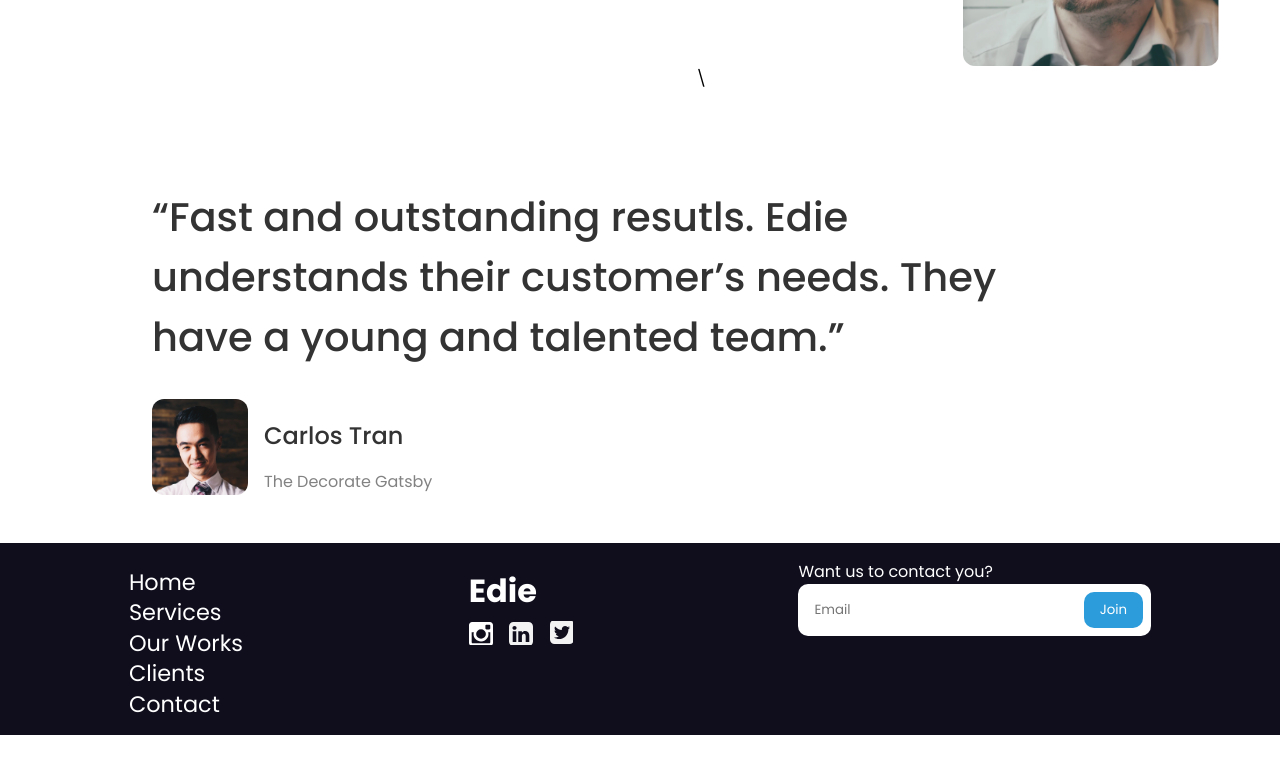
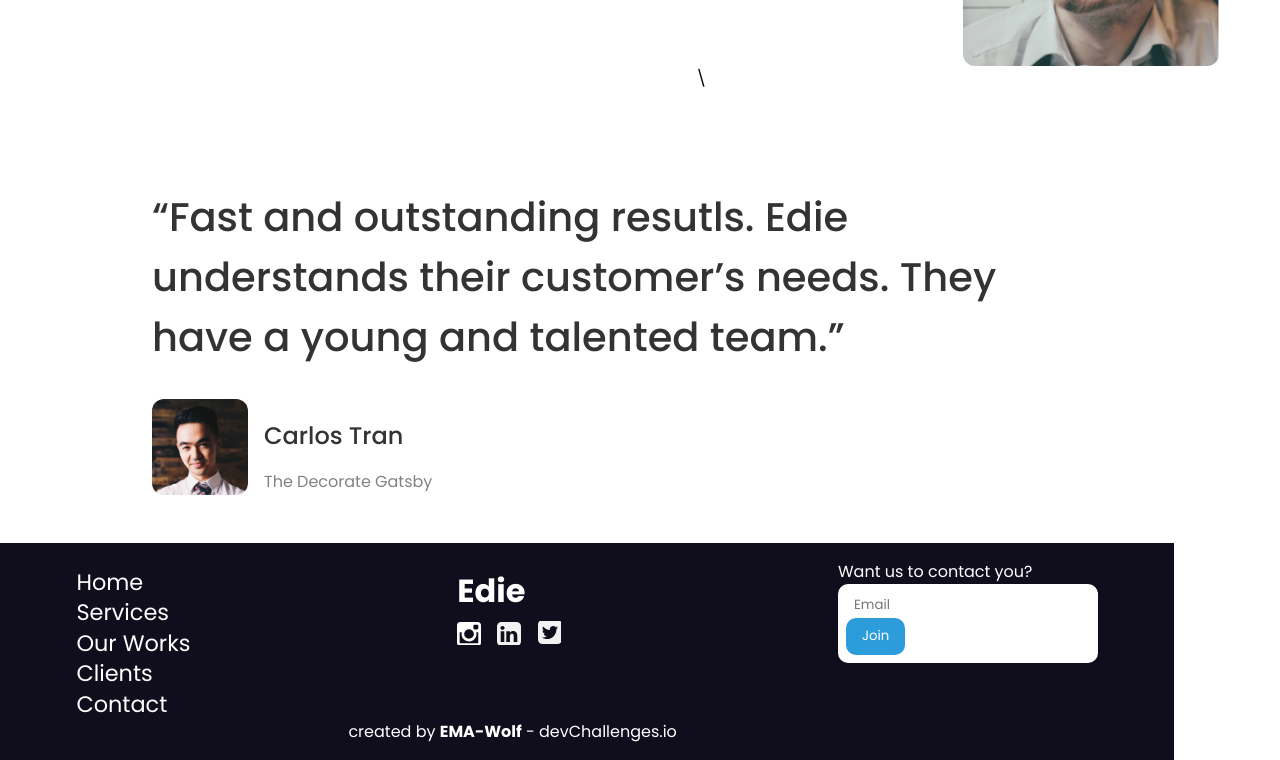
Before and after one commit to EMA-Wolf/Edie-Homepage, a plain HTML site: page index.html in a window 1280 px wide. Shown: the part 3997-4757 px from the top of the page. Before the commit the page ends 4732 px from the top, so only its background shows below. Drawn offline with nearby package versions, Linux system fonts and the light colour scheme.

Commit message:
Edited code

```diff
--- a/ediehomepage.css
+++ b/ediehomepage.css
@@ -357,7 +357,8 @@ html{width: 100%; height: 100%;}
 }
 
 #footer {
-    display: flex;
+    grid-template-columns: repeat(3,260px);
+    display: grid;
     background: #100E1D;
     color: white;
     justify-content: space-around;
@@ -411,6 +412,17 @@ html{width: 100%; height: 100%;}
     display: none;
 }
 
+
+#footer {
+    width: 71.4rem;
+}
+
+
+.user{
+    grid-column: 1/4;
+    padding-left: 17rem;
+}
+
 @media(max-width:1200px){
 .options{
     display: none;
@@ -451,11 +463,6 @@ margin: 0rem 4.5rem;
 
 #navbar {
     width: 68rem;
-}
-
-#footer {
-    width: 71.4rem;
-}
 }
 
 
--- a/index.html
+++ b/index.html
@@ -215,6 +215,8 @@
      </div>
      </div>
 
+     <div class="user"><p>created by <b>EMA-Wolf</b> - devChallenges.io</p></div>
+
    </div>
 
 </body>
```
